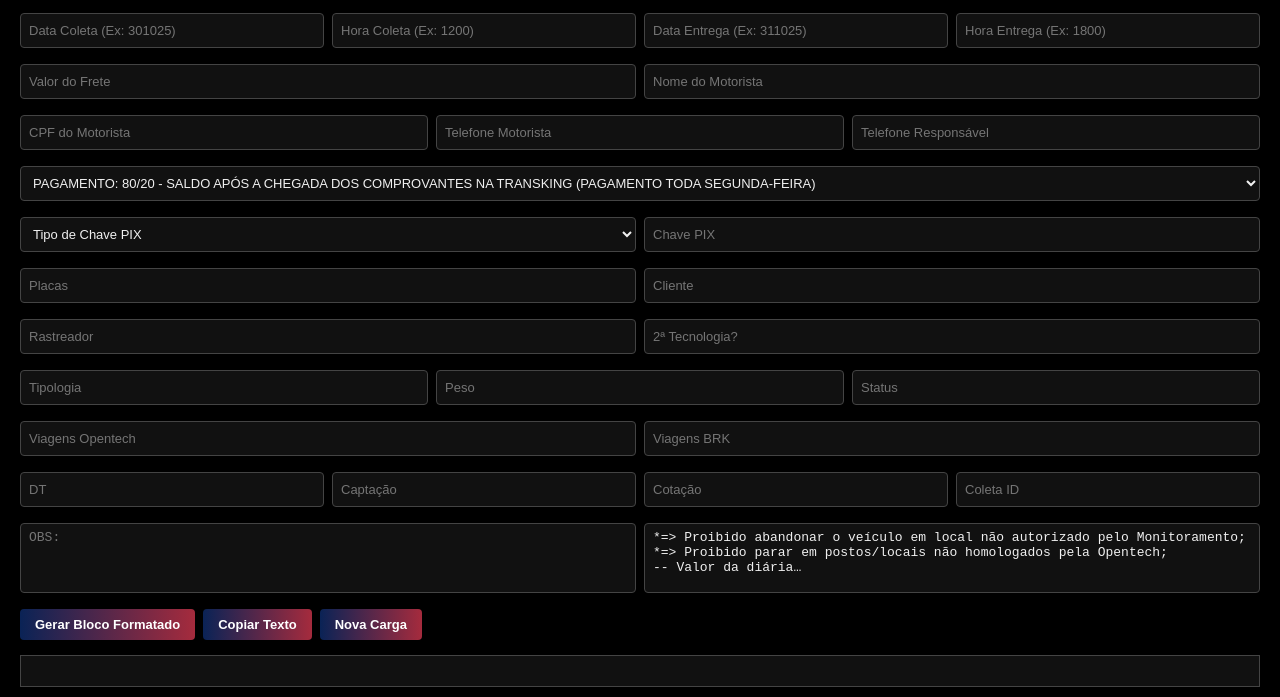
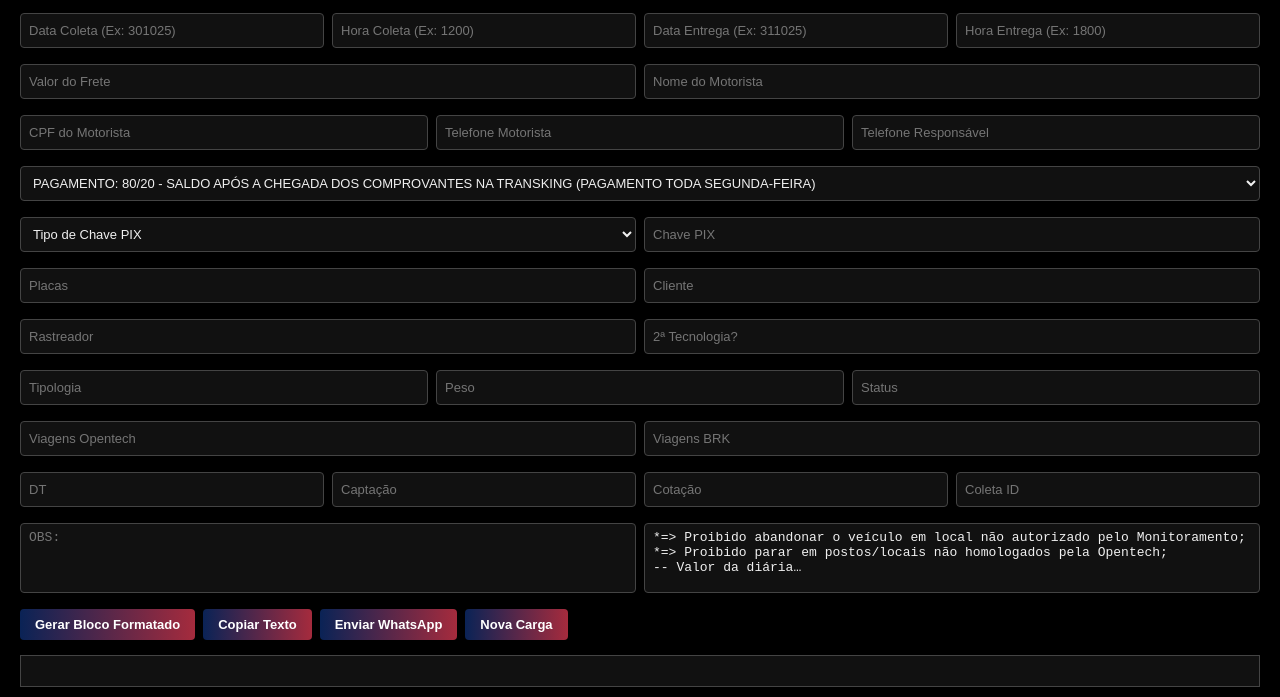
Before and after one commit to datasquadtransking/TESTECADASTRO, a plain HTML site: page index.html in a window 1280 px wide. Shown: the part 106-803 px from the top of the page. Drawn offline with Linux system fonts and the light colour scheme.

Commit message:
Update index.html

```diff
--- a/index.html
+++ b/index.html
@@ -97,6 +97,7 @@
         <div class="botoes">
             <button type="button" onclick="gerarTexto()">Gerar Bloco Formatado</button>
             <button type="button" onclick="copiarTexto()">Copiar Texto</button>
+            <button type="button" class="whatsapp-btn" onclick="enviarWhatsapp()">Enviar WhatsApp</button>
             <button type="button" onclick="novaCarga()">Nova Carga</button>
         </div>
     </form>
```
